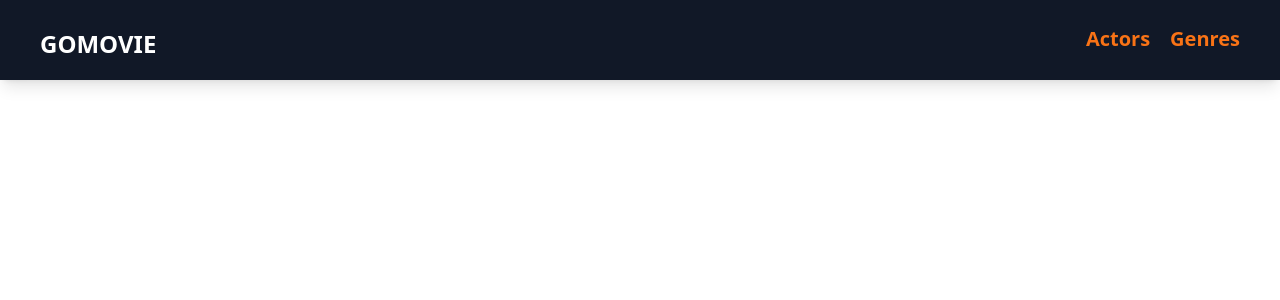
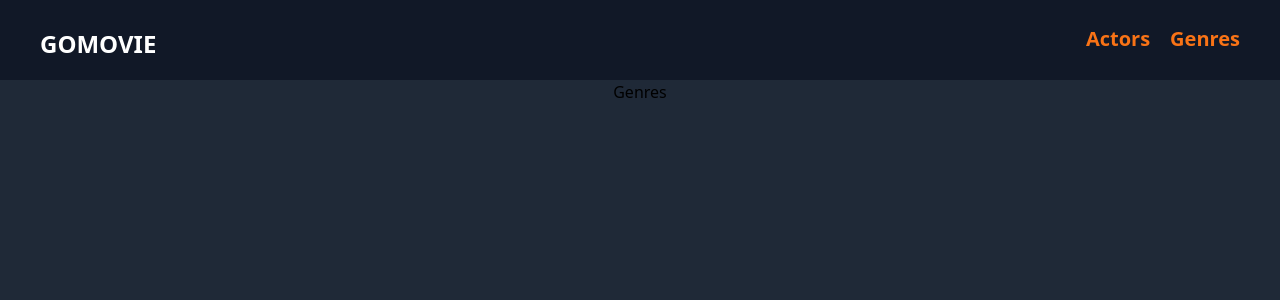
Before and after one commit to ayogatot/react-graphql, a React (Create React App) app: page /genres in a window 1280 px wide. Shown: the top 300 px of the page. Built offline with nearby package versions, Linux system fonts and the light colour scheme.

Commit message:
feat: setup graphql

```diff
--- a/package.json
+++ b/package.json
@@ -3,9 +3,11 @@
   "version": "0.1.0",
   "private": true,
   "dependencies": {
+    "@apollo/client": "^3.7.8",
     "@testing-library/jest-dom": "^5.16.5",
     "@testing-library/react": "^13.4.0",
     "@testing-library/user-event": "^13.5.0",
+    "graphql": "^16.6.0",
     "react": "^18.2.0",
     "react-dom": "^18.2.0",
     "react-router-dom": "^6.8.1",
--- a/src/App.js
+++ b/src/App.js
@@ -1,13 +1,21 @@
-import Layout from './layouts'
 import { BaseRoutes } from './routes'
+import { ApolloProvider, ApolloClient, InMemoryCache, HttpLink } from '@apollo/client'
+
+const client = new ApolloClient({
+	link: new HttpLink({
+		uri: 'https://n7b67.sse.codesandbox.io/graphql',
+		fetchOptions: {
+			mode: 'no-cors',
+		},
+	}),
+	cache: new InMemoryCache(),
+})
 
 function App() {
 	return (
-		<>
-			<Layout>
-				<BaseRoutes />
-			</Layout>
-		</>
+		<ApolloProvider client={client}>
+			<BaseRoutes />
+		</ApolloProvider>
 	)
 }
 
--- /dev/null
+++ b/src/graphql/index.js
@@ -0,0 +1,15 @@
+import { gql } from '@apollo/client'
+
+const GET_FILMS = gql`
+	{
+		movies {
+			id
+			name
+			genre
+		}
+	}
+`
+
+export default {
+	GET_FILMS,
+}
--- a/src/layouts/header.js
+++ b/src/layouts/header.js
@@ -1,18 +1,27 @@
 import React from 'react'
+import { Link } from 'react-router-dom'
 
 export default function Header() {
 	return (
-		<div className="flex h-20 bg-gray-900 items-center px-10 justify-between shadow-lg sm:flex-col md:flex-row">
+		<div className="bg-gray-900">
+			<div className="flex h-20 max-w-screen-2xl mx-auto items-center px-10 justify-between sm:flex-col md:flex-row">
 				<div className="w-1/2 flex sm:justify-center md:justify-start sm:pt-2">
-				<p className="text-white text-2xl font-bold ">GOMOVIE</p>
+					<Link to={'/'}>
+						<p className="text-white text-2xl font-bold cursor-pointer">GOMOVIE</p>
+					</Link>
 				</div>
 				<div className="w-1/2 flex flex-row md:justify-end sm:justify-center md:pb-0 sm:pb-2">
+					<Link to={'/actors'}>
 						<p className="mr-5 text-orange-500 font-semibold md:text-xl sm:text-sm cursor-pointer border-b-2 border-b-transparent hover:text-orange-600 hover:border-b-orange-600  transition">
 							Actors
 						</p>
+					</Link>
+					<Link to={'/genres'}>
 						<p className="text-orange-500 font-semibold md:text-xl sm:text-sm cursor-pointer border-b-2 border-b-transparent hover:text-orange-600 hover:border-b-orange-600  transition">
 							Genres
 						</p>
+					</Link>
+				</div>
 			</div>
 		</div>
 	)
--- a/src/layouts/index.js
+++ b/src/layouts/index.js
@@ -3,9 +3,9 @@ import Header from './header'
 
 export default function Layout(props) {
 	return (
-		<>
+		<div className="h-screen bg-gray-800">
 			<Header />
 			<div className="flex flex-col w-full px-4 mx-auto max-w-screen-xl items-center">{props.children}</div>
-		</>
+		</div>
 	)
 }
--- /dev/null
+++ b/src/pages/Genres/index.js
@@ -0,0 +1,5 @@
+import React from 'react'
+
+export default function Genres() {
+	return <div>Genres</div>
+}
--- a/src/pages/Movies/index.js
+++ b/src/pages/Movies/index.js
@@ -1,5 +1,10 @@
 import React from 'react'
+import { useQuery } from '@apollo/client'
+
+import query from '../../graphql'
 
 export default function Movies() {
+	const { data, loading, error } = useQuery(query.GET_FILMS)
+
 	return <div>Movies</div>
 }
--- a/src/routes/index.js
+++ b/src/routes/index.js
@@ -2,14 +2,19 @@ import React from 'react'
 import { BrowserRouter, Route, Routes } from 'react-router-dom'
 import Movies from '../pages/Movies'
 import Actors from '../pages/Actors'
+import Genres from '../pages/Genres'
+import Layout from '../layouts'
 
 export function BaseRoutes() {
 	return (
 		<BrowserRouter>
-			<Routes>
-				<Route path="/" element={<Movies />} />
-				<Route path="/actors" element={<Actors />} />
-			</Routes>
+			<Layout>
+				<Routes>
+					<Route path="/" element={<Movies />} />
+					<Route path="/actors" element={<Actors />} />
+					<Route path="/genres" element={<Genres />} />
+				</Routes>
+			</Layout>
 		</BrowserRouter>
 	)
 }
```
Also changed, not shown: 1 other file (tests, documents, lock files or other folders). Lines whose indentation alone changed are shown as unchanged.
